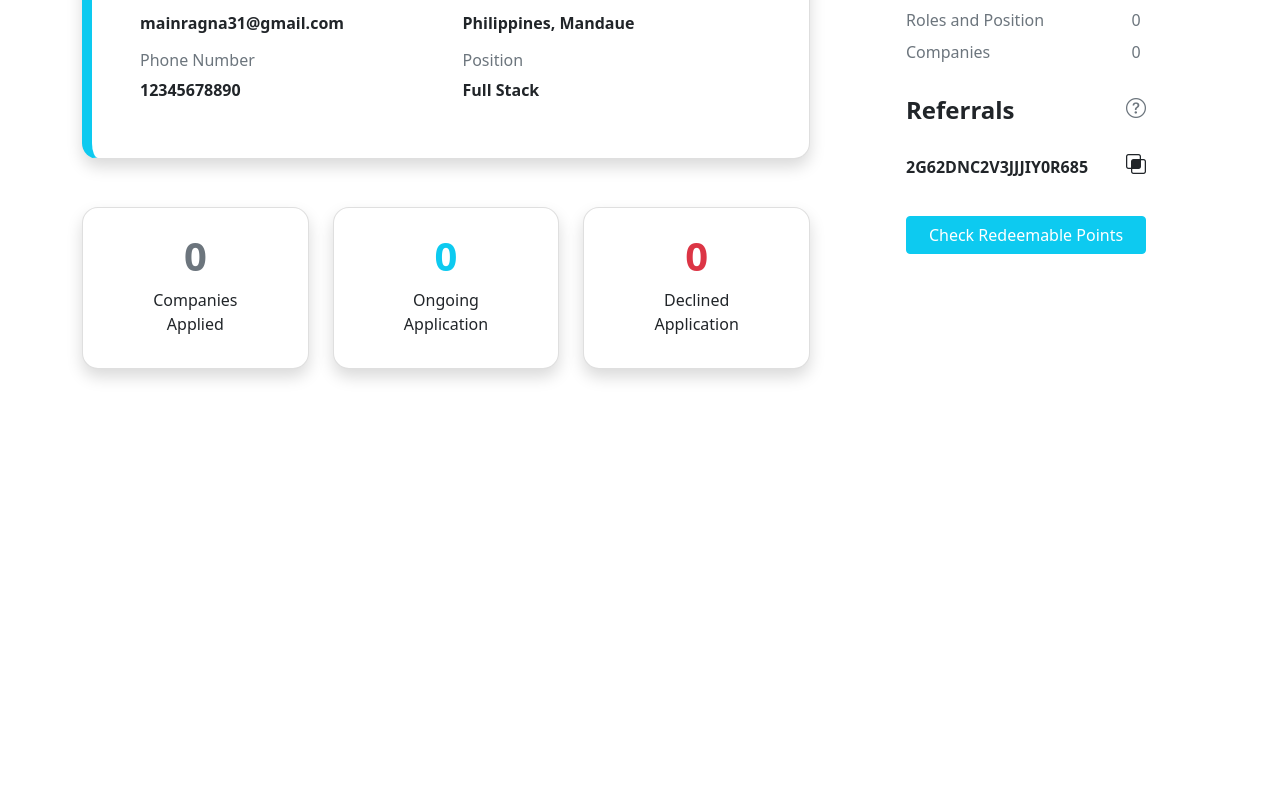
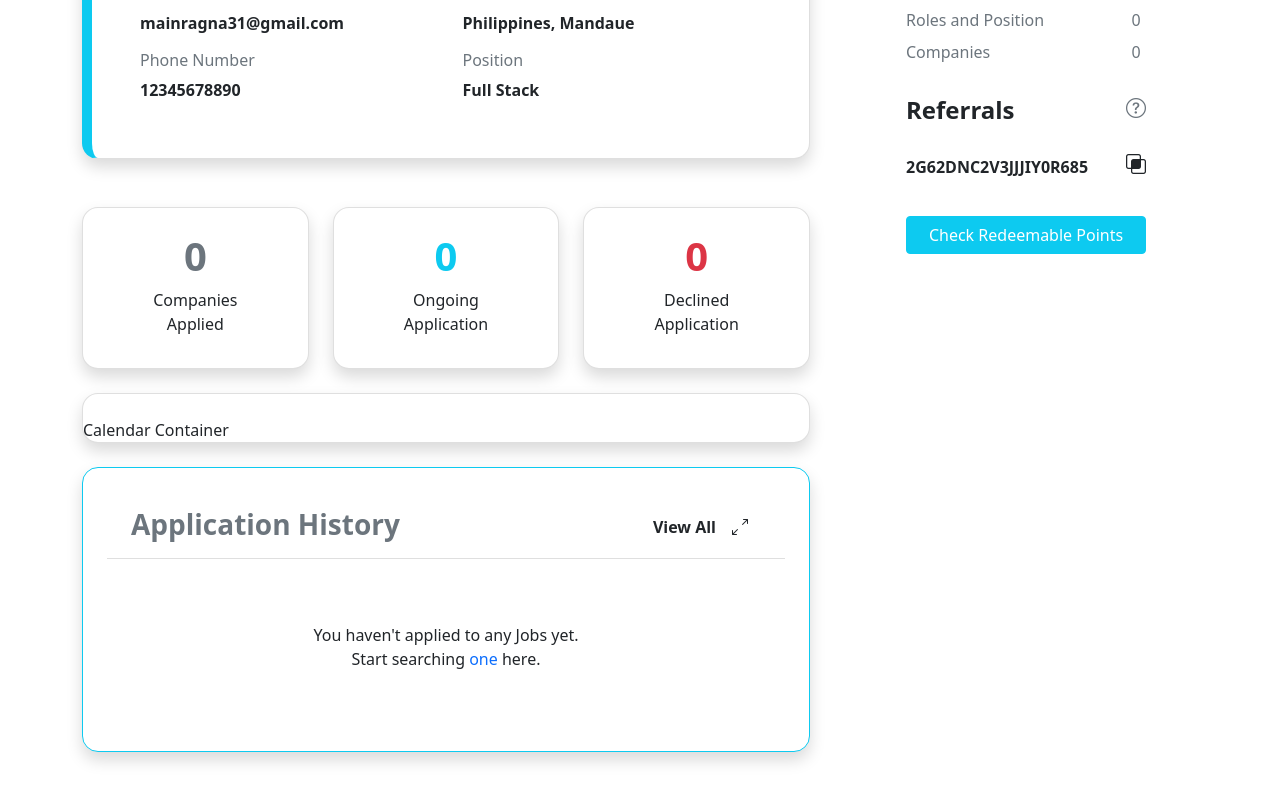
Before and after one commit to hansel-cmd/nextjs-jairocomponents, a Next.js app: page /my-profile in a window 1280 px wide. Shown: the part 410-1210 px from the top of the page. Before the commit the page ends 827 px from the top, so only its background shows below. Built offline with nearby package versions, Linux system fonts and the light colour scheme.

Commit message:
fix padding and margin issues

```diff
--- a/pages/my-profile.js
+++ b/pages/my-profile.js
@@ -15,10 +15,10 @@ const MyProfile = () => {
             <ExpectedSalaryModal></ExpectedSalaryModal>
             <PersonalInformationModal></PersonalInformationModal>
 
-            <div className="container px-0">
+            <div className="container px-0 pt-5 pt-lg-0">
                 <div className="row">
 
-                    <div className='col-lg-8 p-4'>
+                    <div className='col-lg-8 px-4 pt-4 pb-0 pb-sm-4'>
 
                         {/* Profile Card */}
                         <div className="card rounded-5 border-highlight-left mb-4 shadow">
@@ -36,9 +36,9 @@ const MyProfile = () => {
                                             <div className="col-4 col-sm-3 d-flex justify-content-center">
                                                 <div className="position-relative">
                                                     <img src="/velvet.png" className="border p-1 border-info rounded-circle bg-none p-0" height="120" width="120" style={{ minHeight: "100px", minWidth: "100px" }} />
-                                                    <div class={`${styles['upload-image-inner-container']}`}>
-                                                        <input class={styles['inputfile']} type="file" name="pic" accept="image/*" style={{ cursor: "pointer" }} />
-                                                        <label><i class="bi bi-camera-fill text-info" height="30" width="30"></i></label>
+                                                    <div className={`${styles['upload-image-inner-container']}`}>
+                                                        <input className={styles['inputfile']} type="file" name="pic" accept="image/*" style={{ cursor: "pointer" }} />
+                                                        <label><i className="bi bi-camera-fill text-info" height="30" width="30"></i></label>
                                                     </div>
                                                 </div>
                                             </div>
@@ -115,10 +115,62 @@ const MyProfile = () => {
 
                         </div>
 
+                        {/* Calendar */}
+                        <div className="pt-4 card rounded-5 mb-4 shadow">
+                            <div className="row">
+                                <div className="col">
+                                    Calendar Container
+                                </div>
+                            </div>
+                        </div>
 
+                        {/* Application History Container */}
+                        <div className="card rounded-5 mb-4 shadow border border-info">
+
+                            <div className="card-body px-4">
+
+                                <div className="card" style={{ border: "none" }}>
+                                    {/* Application History Header */}
+                                    <div className="card-header bg-transparent pt-4 px-4 pb-2">
+                                        <div className="row">
+                                            <div className="col-6 col-sm-6">
+                                                <h3 className="text-secondary fw-bold">Application History</h3>
+                                            </div>
+                                            <div className="col-6 col-sm-6 d-flex justify-content-end align-items-start">
+                                                <a className="btn fw-bold" role="button">
+                                                    View All
+                                                    <span className="ps-3">
+                                                        <i className="bi bi-arrows-angle-expand"></i>
+                                                    </span>
+                                                </a>
+                                            </div>
+                                        </div>
+                                    </div>
+
+                                    {/* History List */}
+                                    <div className="card-body px-4 d-flex flex-column align-items-center justify-content-center">
+                                        <div className="px-4 py-4 my-4">
+                                            <p className="mb-0 text-center">You haven't applied to any Jobs yet.</p>
+                                            <p className="mb-0 text-center">
+                                                Start searching
+                                                <span className="text-info">
+                                                    <Link href="/listing">
+                                                        <a className="text-decoration-none"> one </a>
+                                                    </Link>
+                                                </span>
+                                                here.</p>
+                                        </div>
+
+
+                                    </div>
+                                </div>
+
+
+                            </div>
+                        </div>
                     </div>
 
-                    <div className="col-lg-4 p-4">
+                    <div className="col-lg-4 px-4 pt-0 pt-sm-4 pb-4">
                         {/* Right Floating Item */}
                         <div>
                             <div className={`${styles['position-fixed']} ${styles['position-fixed-container']}`}>
@@ -222,21 +274,8 @@ const MyProfile = () => {
                                     </div>
                                 </div>
                             </div>
-
-
-
                         </div>
-
-
-
-
                     </div>
-
-
-
-
-
-
                 </div>
             </div>
         </section>
```
